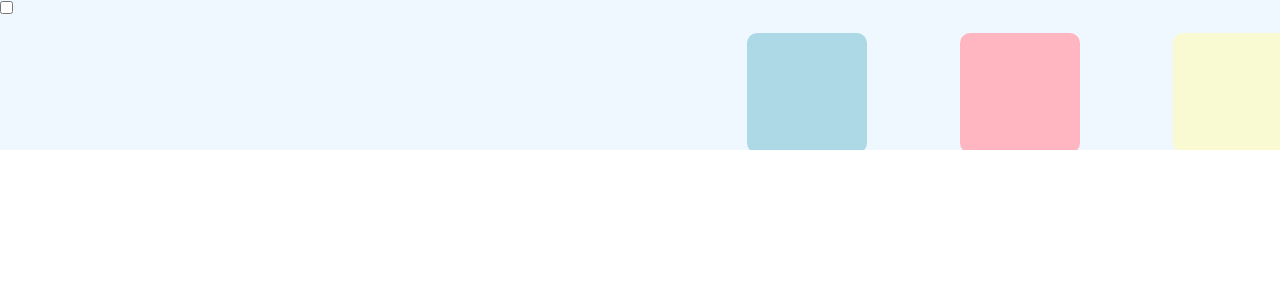
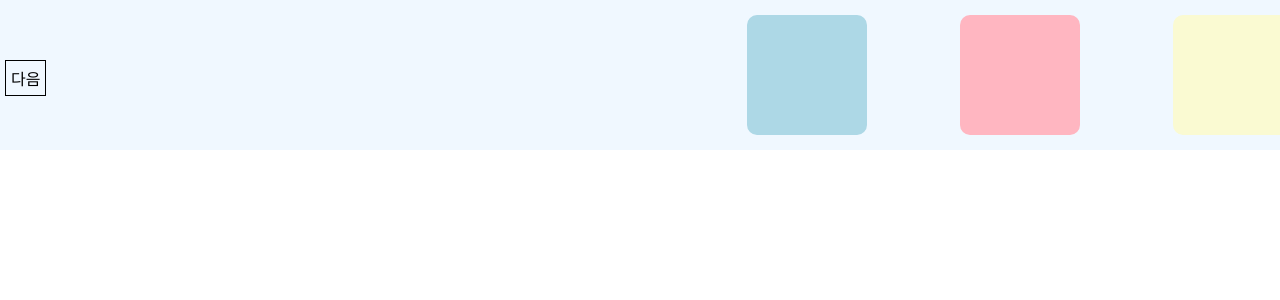
Before and after one commit to TaeWoongYoun/challengeStudy, a PHP site: page / in a window 1280 px wide. Shown: the top 300 px of the page. Run offline with PHP 8.4, Linux system fonts and the light colour scheme.

Commit message:
test : Gall update

```diff
--- a/test0401/index.html
+++ b/test0401/index.html
@@ -9,7 +9,6 @@
 <body>
     <div class="ul">
         <input type="checkbox" id="next">
-        <label for="next" class="nextBtn">다음</label>
         <div class="gall">
             <div class="gall1">
                 <div class="block" style="background-color: lightblue;"></div>
@@ -36,6 +35,7 @@
                 <div class="hover"><p>6</p><button>more</button></div>
             </div>
         </div>
+        <label for="next" class="nextBtn">다음</label>
     </div>
 </body>
 </html>
--- a/test0401/style.css
+++ b/test0401/style.css
@@ -4,7 +4,7 @@
 }
 
 input{
-    /* display: none; */
+    display: none;
 }
 
 label{
@@ -20,8 +20,10 @@ label{
 
 .nextBtn{
     position: absolute;
-    right: 20px;
-    top: 65px;
+    top: 60px;
+    padding: 5px;
+    border: 1px solid black;
+    left: 5px;
 }
 
 #next:checked~.gall{
@@ -29,6 +31,7 @@ label{
 }
 
 .gall{
+    transition: all 1s;
     position: relative;
     width: 100%;
     height: 150px;
```
